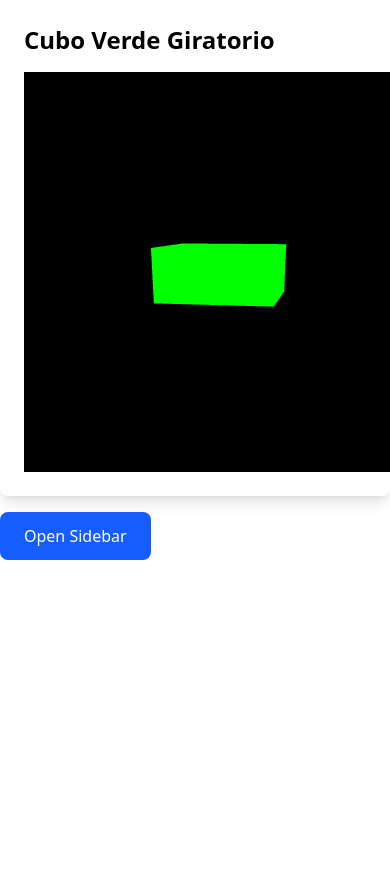
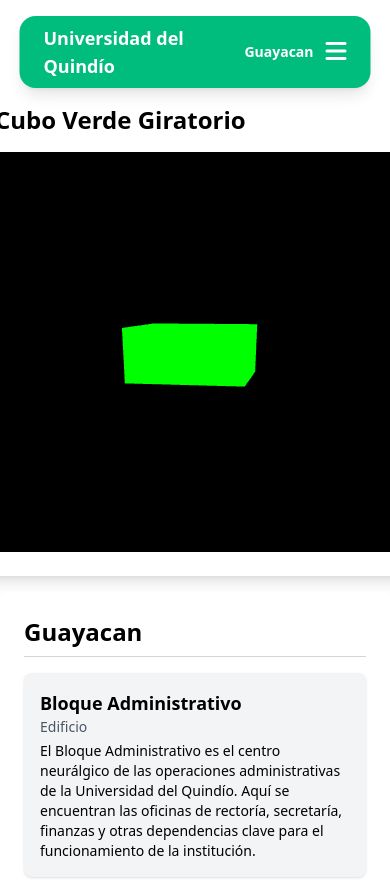
Before and after one commit to Josedzzz/sgsu-home, a React (Vite) app: page / in a window 390 px wide. Shown: the top 894 px of the page. Before the commit the page ends 844 px from the top, so only its background shows below. Built offline with nearby package versions, Linux system fonts and the light colour scheme.

Commit message:
feat: make the sidebar and main responsive and center

```diff
--- a/src/App.tsx
+++ b/src/App.tsx
@@ -1,44 +1,42 @@
-import { useState } from "react";
+import { useEffect, useState } from "react";
 import { Zone } from "./types/Zone";
+import { universityData } from "./data/universityData";
+import Header from "./components/Header";
 import Main from "./components/Main";
 import { SideBar } from "./components/SideBar";
-import { universityData } from "./data/universityData";
 
 function App() {
+  const [zoneId, setZoneId] = useState<string>("guayacan");
   const [data, setData] = useState<Zone | null>(null);
-  const [showModal, setShowModal] = useState(false);
 
   /**
-   * handle the showModal value
+   * set the zoneId
+   * @param zoneId the id of the zone
    */
-  const handleToggleModal = () => {
-    setShowModal(!showModal);
+  const handleZoneSelection = (zoneId: string) => {
+    setZoneId(zoneId);
   };
 
   /**
-   * Update data based on the selected zone ID
+   * set the zone data whenever zoneId changes
    */
-  const handleZoneSelection = (zoneId: string) => {
+  useEffect(() => {
     const selectedZone =
       universityData.find((zone) => zone.id === zoneId) || null;
     setData(selectedZone);
-  };
+  }, [zoneId]);
 
   return (
     <>
-      <Main handleZoneSelection={handleZoneSelection} />
-
-      {/* Button to open the sidebar */}
-      <button
-        onClick={handleToggleModal}
-        className="mt-4 px-6 py-3 bg-blue-600 text-white rounded-lg hover:bg-blue-700 transition"
-      >
-        Open Sidebar
-      </button>
-
-      {showModal && (
-        <SideBar data={data} handleToggleModal={handleToggleModal} />
-      )}
+      <Header handleZoneSelection={handleZoneSelection} zoneId={zoneId} />
+      <div className="flex flex-col items-center justify-center md:flex-row mt-20 gap-4">
+        <div className="flex-1">
+          <Main />
+        </div>
+        <div className="flex-1">
+          <SideBar data={data} />
+        </div>
+      </div>
     </>
   );
 }
```
